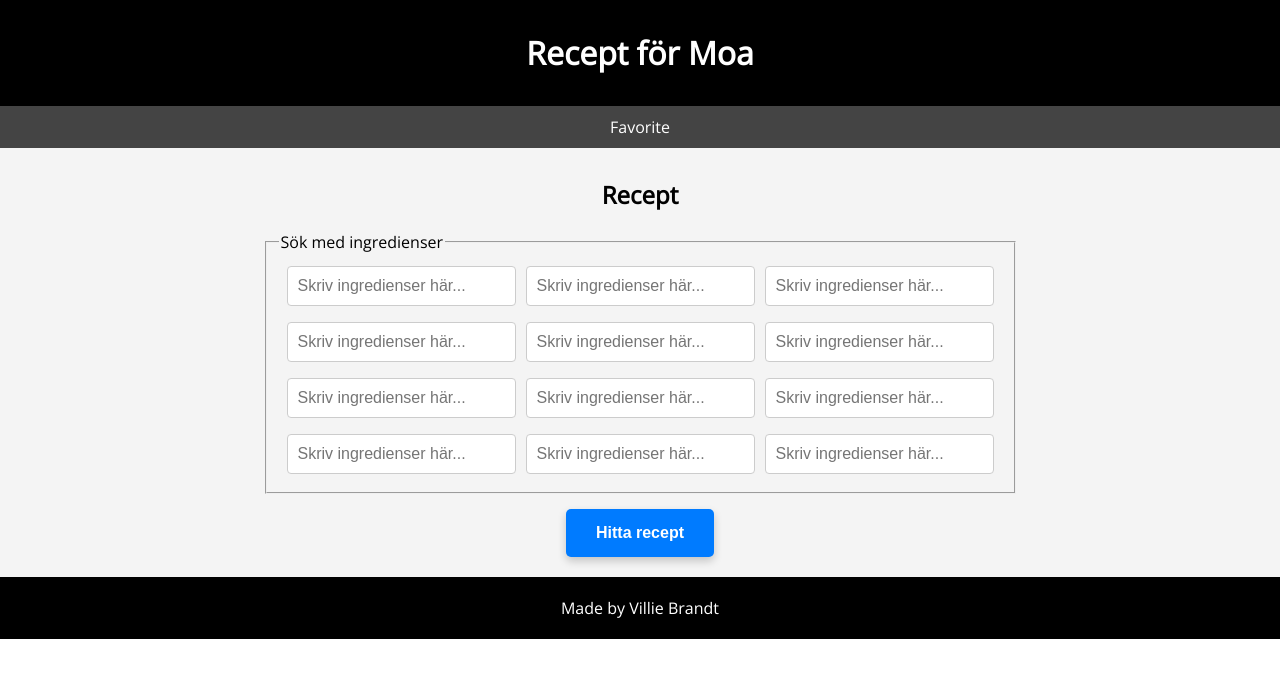
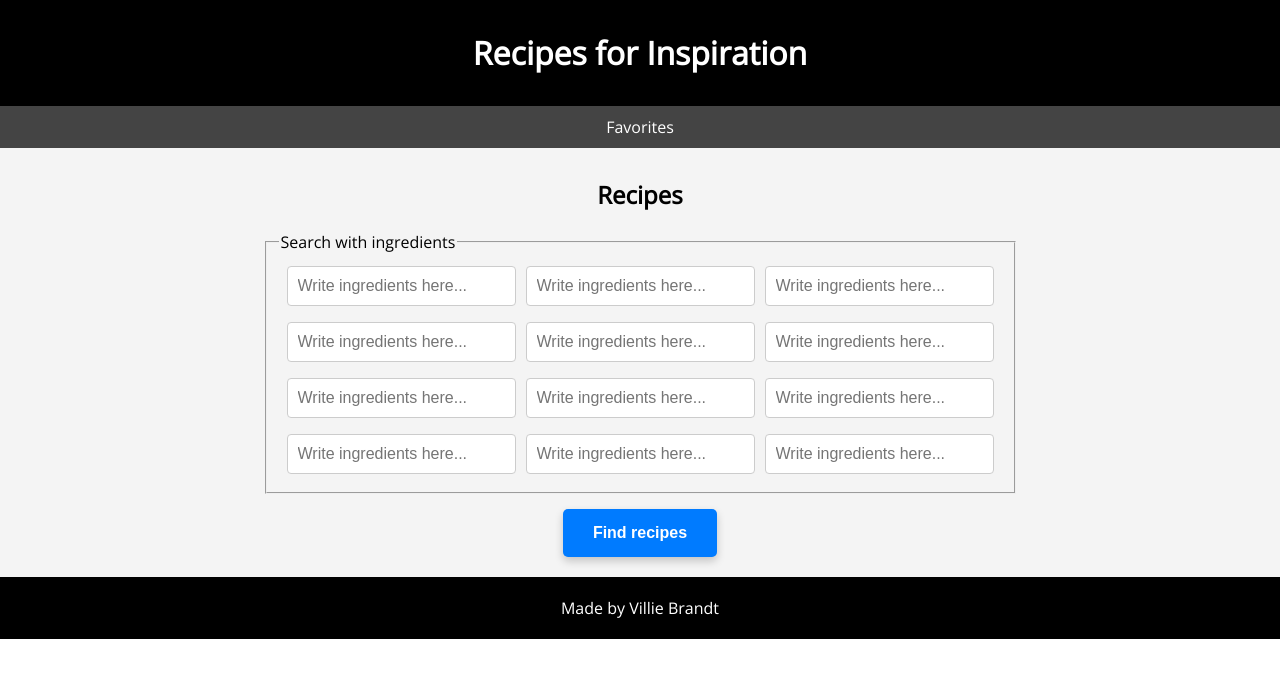
Before and after one commit to Villie99/webbrecipe, a website: page public/index.html in a window 1280 px wide. Drawn offline with nearby package versions, Linux system fonts and the light colour scheme.

Commit message:
more fixes

```diff
--- a/public/index.html
+++ b/public/index.html
@@ -6,47 +6,47 @@
         <link rel="preconnect" href="https://fonts.gstatic.com">
         <link href="https://fonts.googleapis.com/css2?family=Open+Sans:wght@300&display=swap" rel="stylesheet">
         <link href="style.css" rel="stylesheet">
-        <title>Ingredienser</title>
+        <title>Ingredients</title>
     </head>
 
     <body>
         <div id="container">
             <header>
-                <h1>Recept för Moa</h1>
+                <h1>Recipes for Inspiration</h1>
             </header>
             <nav>
-                <a href="favorit.html">Favorite</a>
+                <a href="favorit.html">Favorites</a>
             </nav>
             <main>
-                <h2>Recept</h2>
+                <h2>Recipes</h2>
                 <form id="search-form">
                     <fieldset>
-                        <legend>Sök med ingredienser</legend>
+                        <legend>Search with ingredients</legend>
                         <div class="input-row">
-                            <input type="text" id="search-ingredient-1" name="search-ingredient-1" placeholder="Skriv ingredienser här...">
-                            <input type="text" id="search-ingredient-2" name="search-ingredient-2" placeholder="Skriv ingredienser här...">
-                            <input type="text" id="search-ingredient-3" name="search-ingredient-3" placeholder="Skriv ingredienser här...">
+                            <input type="text" id="search-ingredient-1" name="search-ingredient-1" placeholder="Write ingredients here...">
+                            <input type="text" id="search-ingredient-2" name="search-ingredient-2" placeholder="Write ingredients here...">
+                            <input type="text" id="search-ingredient-3" name="search-ingredient-3" placeholder="Write ingredients here...">
                         </div>
                         <div class="input-row">
-                            <input type="text" id="search-ingredient-4" name="search-ingredient-4" placeholder="Skriv ingredienser här...">
-                            <input type="text" id="search-ingredient-5" name="search-ingredient-5" placeholder="Skriv ingredienser här...">
-                            <input type="text" id="search-ingredient-6" name="search-ingredient-6" placeholder="Skriv ingredienser här...">
+                            <input type="text" id="search-ingredient-4" name="search-ingredient-4" placeholder="Write ingredients here...">
+                            <input type="text" id="search-ingredient-5" name="search-ingredient-5" placeholder="Write ingredients here...">
+                            <input type="text" id="search-ingredient-6" name="search-ingredient-6" placeholder="Write ingredients here...">
                         </div>
                         <div class="input-row">
-                            <input type="text" id="search-ingredient-7" name="search-ingredient-7" placeholder="Skriv ingredienser här...">
-                            <input type="text" id="search-ingredient-8" name="search-ingredient-8" placeholder="Skriv ingredienser här...">
-                            <input type="text" id="search-ingredient-9" name="search-ingredient-9" placeholder="Skriv ingredienser här...">
+                            <input type="text" id="search-ingredient-7" name="search-ingredient-7" placeholder="Write ingredients here...">
+                            <input type="text" id="search-ingredient-8" name="search-ingredient-8" placeholder="Write ingredients here...">
+                            <input type="text" id="search-ingredient-9" name="search-ingredient-9" placeholder="Write ingredients here...">
                         </div>
                         <div class="input-row">
-                            <input type="text" id="search-ingredient-10" name="search-ingredient-10" placeholder="Skriv ingredienser här...">
-                            <input type="text" id="search-ingredient-11" name="search-ingredient-11" placeholder="Skriv ingredienser här...">
-                            <input type="text" id="search-ingredient-12" name="search-ingredient-12" placeholder="Skriv ingredienser här...">
+                            <input type="text" id="search-ingredient-10" name="search-ingredient-10" placeholder="Write ingredients here...">
+                            <input type="text" id="search-ingredient-11" name="search-ingredient-11" placeholder="Write ingredients here...">
+                            <input type="text" id="search-ingredient-12" name="search-ingredient-12" placeholder="Write ingredients here...">
                         </div>
 
                     </fieldset>
                 </form>
                <div class="search-button">
-                          <button id="search-button">Hitta recept</button>
+                          <button id="search-button">Find recipes</button>
                 </div>
 
             </main>
```
Also changed, not shown: public/favorit.html (+7 -8 lines).
